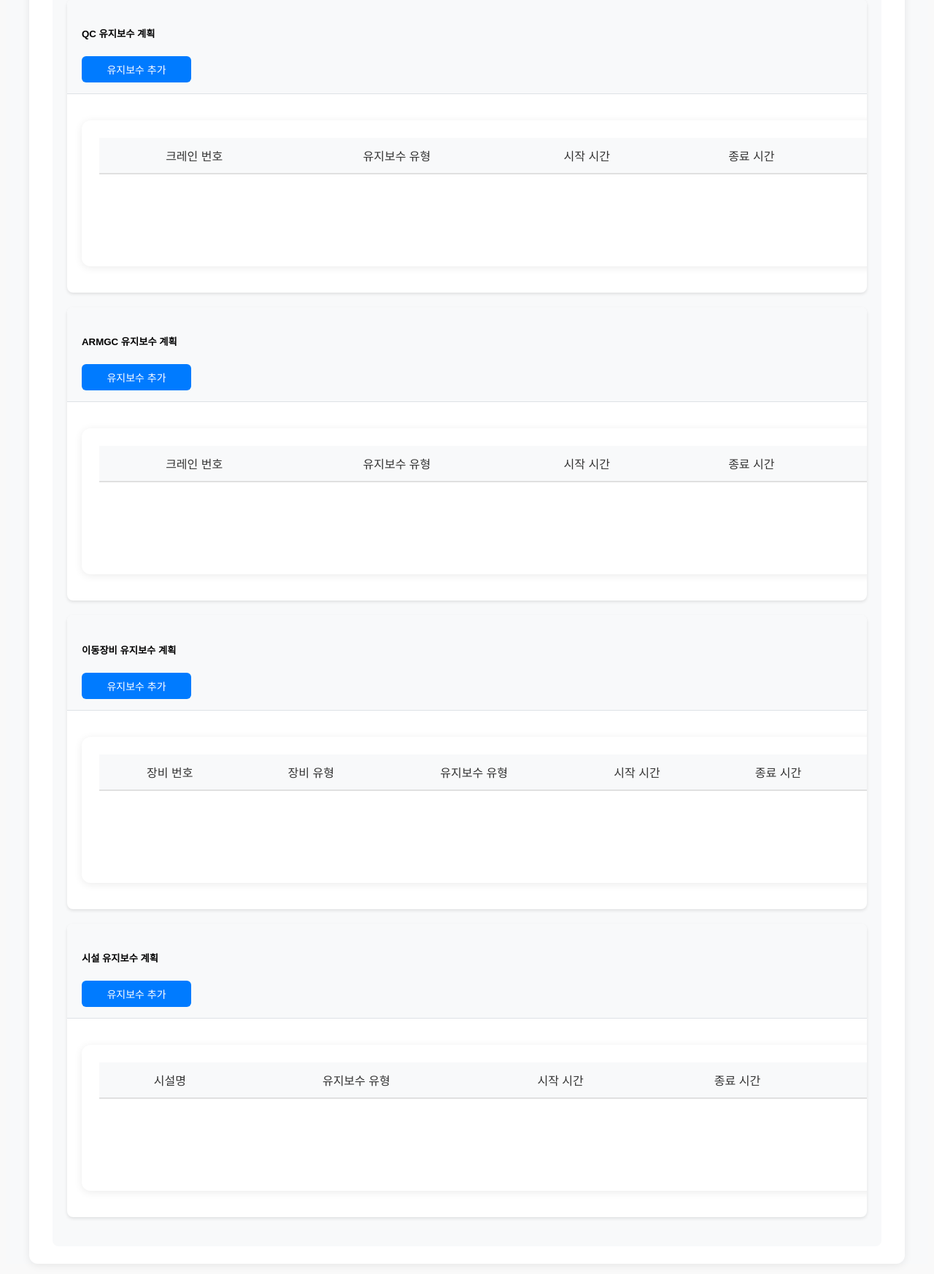
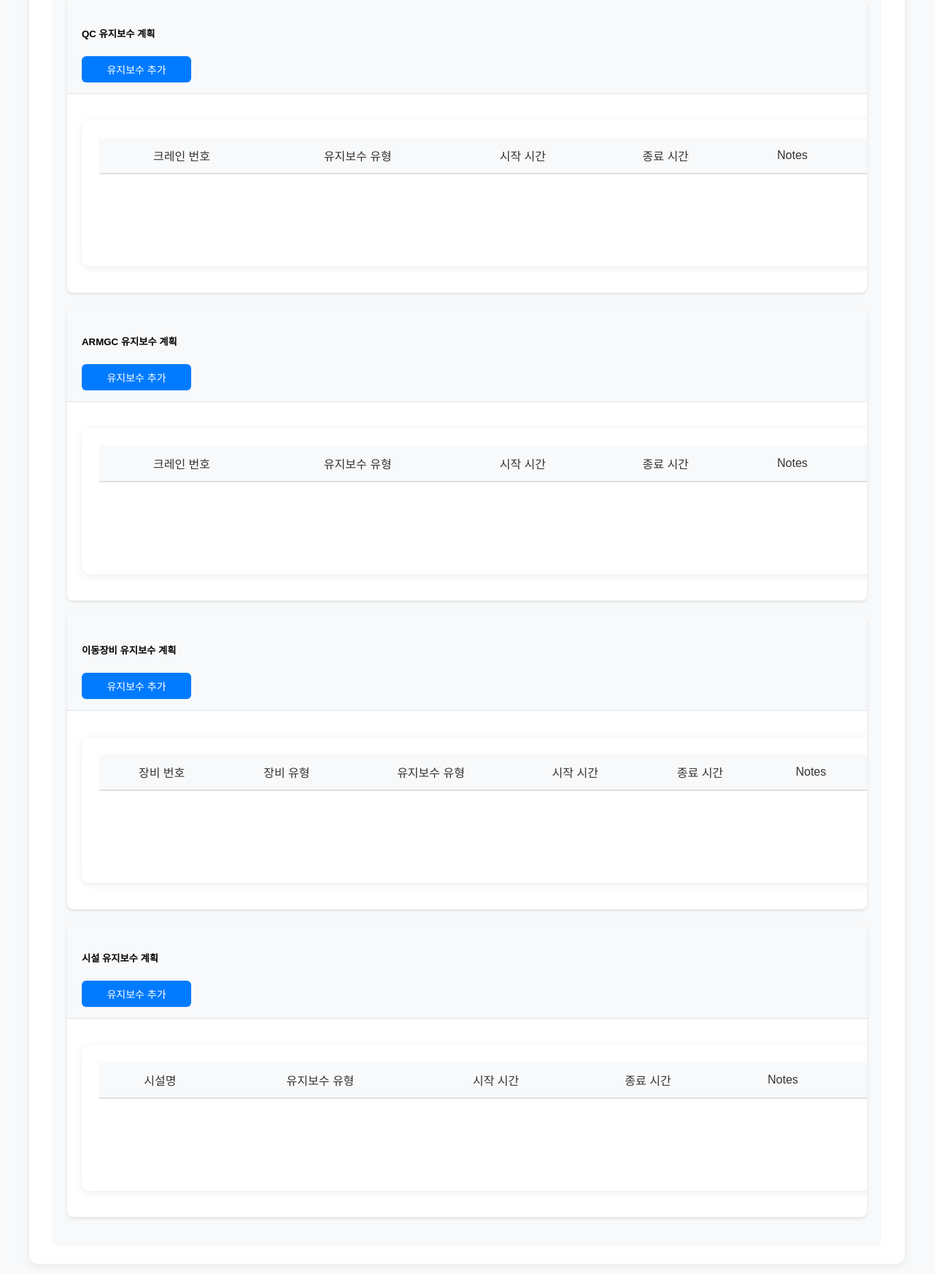
Before and after one commit to yarokim/Craneplanner, a Flask app: template backend/templates/armgc_maintenance_plan.html in a window 1280 px wide. Shown: the part 777-2523 px from the top of the page at 73% size. Run offline with Flask 3, Linux system fonts and the light colour scheme; the template is opened without the code that fills it, so the values that code supplies are empty.

Commit message:
feat: 유지보수 메모 기능 추가
- 각 유지보수 항목에 메모 필드 추가
- 여러 줄 입력 가능한 textarea 사용
- 메모 스타일링 추가

```diff
--- a/backend/static/integrated_plan.js
+++ b/backend/static/integrated_plan.js
@@ -40,6 +40,9 @@ function addMaintenanceRow(equipmentType, data = {}) {
                 <option value="">Select End Time</option>
                 ${createTimeOptions(data.endTime)}
             </select>
+        </td>
+        <td>
+            <textarea class="form-control form-control-sm" name="notes" rows="2" placeholder="Enter notes...">${data.notes || ''}</textarea>
         </td>
     `;
 
@@ -214,6 +217,7 @@ async function saveMaintenancePlan(equipmentType) {
         const data = {
             startTime: row.querySelector('select[name="start-time"]').value,
             endTime: row.querySelector('select[name="end-time"]').value,
+            notes: row.querySelector('textarea[name="notes"]').value
         };
 
         if (equipmentType === 'mobile') {
--- a/backend/templates/armgc_maintenance_plan.html
+++ b/backend/templates/armgc_maintenance_plan.html
@@ -150,6 +150,7 @@
                                             <th>유지보수 유형</th>
                                             <th>시작 시간</th>
                                             <th>종료 시간</th>
+                                            <th>Notes</th>
                                             <th>작업</th>
                                         </tr>
                                     </thead>
@@ -176,6 +177,7 @@
                                             <th>유지보수 유형</th>
                                             <th>시작 시간</th>
                                             <th>종료 시간</th>
+                                            <th>Notes</th>
                                             <th>작업</th>
                                         </tr>
                                     </thead>
@@ -203,6 +205,7 @@
                                             <th>유지보수 유형</th>
                                             <th>시작 시간</th>
                                             <th>종료 시간</th>
+                                            <th>Notes</th>
                                             <th>작업</th>
                                         </tr>
                                     </thead>
@@ -229,6 +232,7 @@
                                             <th>유지보수 유형</th>
                                             <th>시작 시간</th>
                                             <th>종료 시간</th>
+                                            <th>Notes</th>
                                             <th>작업</th>
                                         </tr>
                                     </thead>
@@ -285,6 +289,9 @@
                     </select>
                 </td>
                 <td>
+                    <textarea class="form-control form-control-sm" name="notes" rows="2" placeholder="Enter notes..."></textarea>
+                </td>
+                <td>
                     <button class="btn btn-outline-danger btn-sm" onclick="this.closest('tr').remove()">
                         <i class="fas fa-trash"></i>
                     </button>
@@ -329,7 +336,8 @@
                     craneNumber: row.querySelector('select[name="crane-number"]').value,
                     maintenanceType: row.querySelector('select[name="maintenance-type"]').value,
                     startTime: row.querySelector('select[name="start-time"]').value,
-                    endTime: row.querySelector('select[name="end-time"]').value
+                    endTime: row.querySelector('select[name="end-time"]').value,
+                    notes: row.querySelector('textarea[name="notes"]').value
                 };
 
                 if (!data.craneNumber || !data.startTime || !data.endTime) {
@@ -430,6 +438,16 @@
             border-color: #0056b3;
         }
 
+        textarea[name="notes"] {
+            min-height: 60px;
+            resize: vertical;
+            font-size: 0.875rem;
+        }
+
+        textarea[name="notes"]:focus {
+            box-shadow: 0 0 0 0.2rem rgba(0,123,255,0.25);
+        }
+
         @media (max-width: 768px) {
             .nav-tabs {
                 flex-wrap: nowrap;
```
